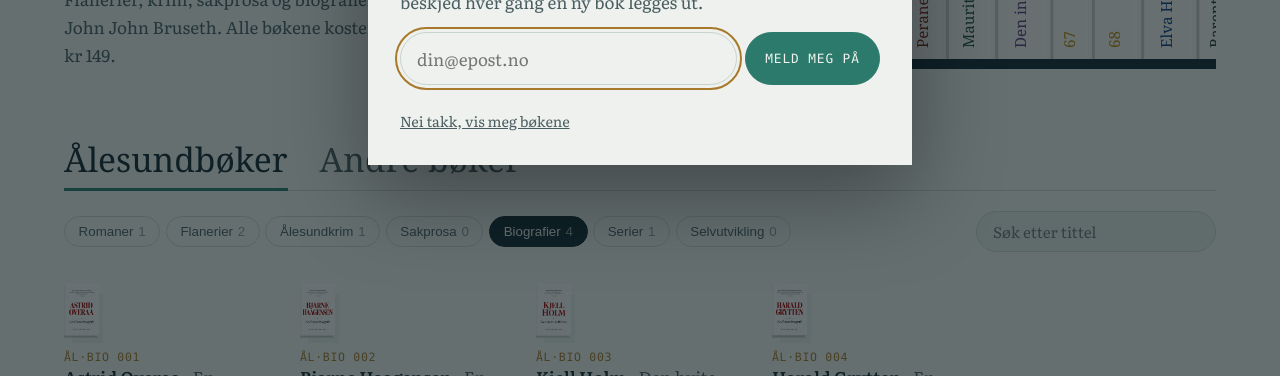
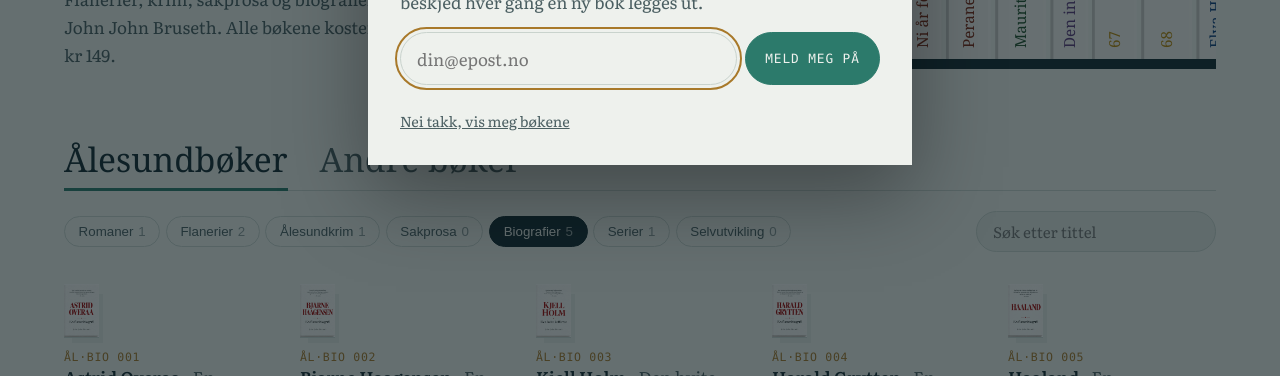
Before and after one commit to jjbruseth-crypto/alesundboker, a plain HTML site: page index.html in a window 1280 px wide. Shown: the part 424-800 px from the top of the page. Drawn offline with Linux system fonts and the light colour scheme; a web font is replaced by a local one.

Commit message:
Legg inn Haaland under Ålesundbøker › Biografier
Co-Authored-By: Claude Opus 5.5 <noreply@anthropic.com>
Claude-Session: https://claude.ai/code/session_01EkAnRk3mPA7AC7gyRa1ibW

```diff
--- a/index.html
+++ b/index.html
@@ -338,6 +338,14 @@ John John Bruseths far vokste opp med Holm-brødrene på Brunholmen. På leting
 Harald Grytten vokste opp i Kirkegata, med en far i Berset-bua og slekt på øyene rundt byen. Han ble norsklærer, språkmann, museumsmann og byvandrer. Han lærte ålesunderne å se etter, og å forstå at det lokale ikke er lite.
 
 I denne flaneribiografien følger John John Bruseth ham langs Brosundet, gjennom jugendgatene og opp mot Aksla. En hanske, en kopp eller en måke blir en dør inn til byen og til mannen. Det er en lun, presis og vemodig bok om en mann som brydde seg om de små tingene i byen, og om en by man må øve seg på før man fortjener retten til å se den.` },
+  { tittel: "Haaland", undertittel: "En flaneribiografi", hoved: "alesund", under: "biografier",
+    omslag: "haaland.webp", farge: "#f4f2ee", tekstfarge: "#9b0a0a",
+    sitat: "Haaland ble ikke svaret. Han ble måten å se på.",
+    teaser: `Hvordan blir et menneske så god til noe at det ser enkelt ut?
+
+En mann går gjennom en dag i Ålesund med det spørsmålet i lomma. Han går fra kafeen til fotballbanen, gjennom jugendgatene og ned til Brosundet. Han ser en ball som ligger igjen på en tom bane, en gutt som øver på mottak i regnet, en hanskereparatør, en innbytter som aldri kommer på banen og en bestefar som bøter garn. Overalt ser han det han har sett hos Erling Braut Haaland: timingen, tålmodigheten og evnen til å være på riktig sted ett sekund før alle andre.
+
+«Haaland» er ingen vanlig fotballbok. Ballen blir nesten aldri spilt. Boka handler om oppmerksomhet og øvelse, og om alt man har gjort så mange ganger at kroppen slipper å fortelle hodet om det. Det er en lun, langsom og klok flaneribok om mestring, og om å lære seg å se fotsporene andre har satt.` },
   { tittel: "Proveniens", undertittel: "En Ålesundkrim", hoved: "alesund", under: "krim",
     omslag: "proveniens.webp", manus: "proveniens.html", farge: "#f4f2ee", tekstfarge: "#0b3d7a",
     sitat: "Skjermen sa grønt mens gutten skrapte.",
```
Also changed, not shown: omslag/haaland.webp (added).
